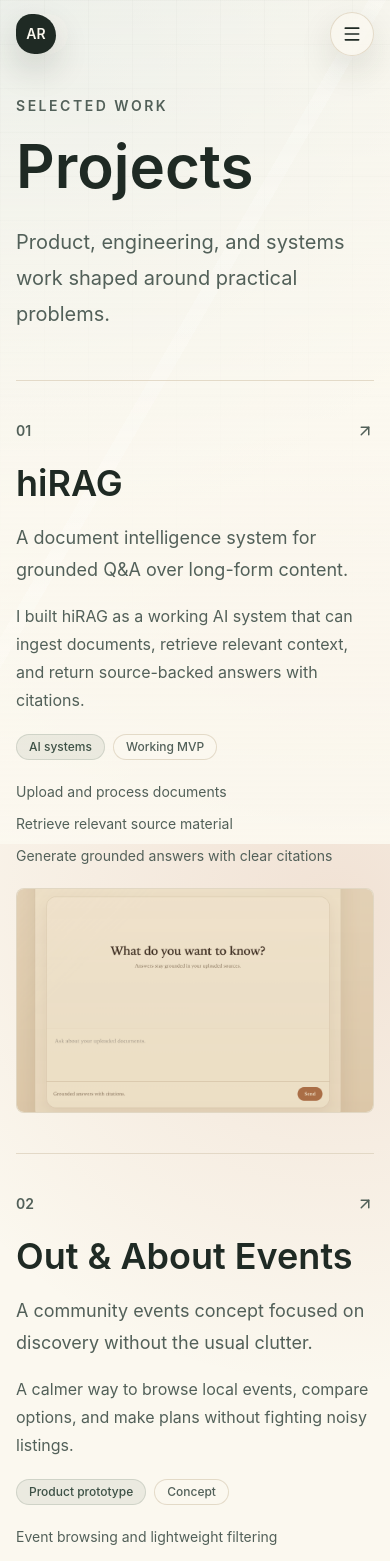
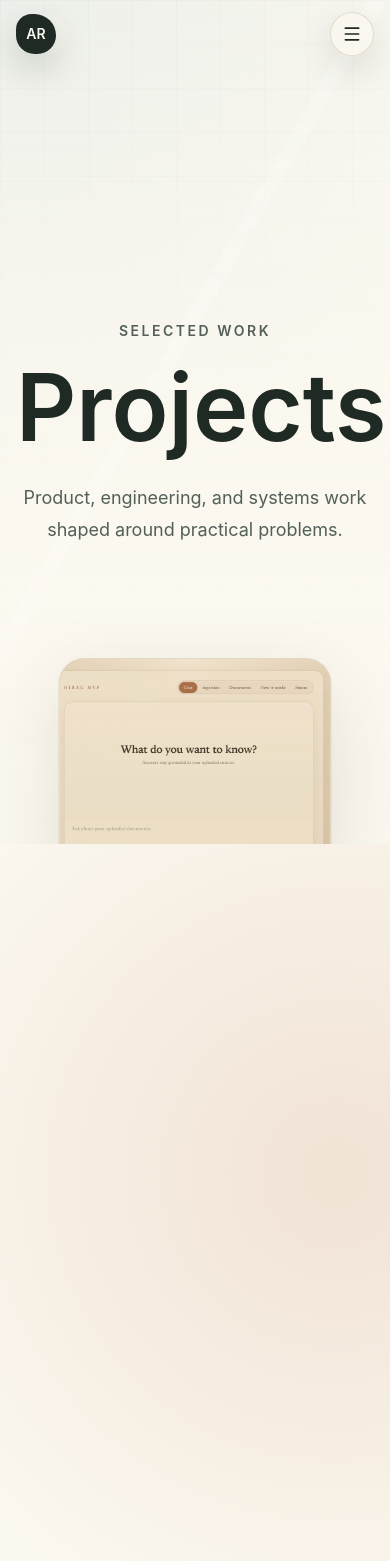
Before and after one commit to ADRcodes/PortfolioV3, a React (Vite) app: page /projects in a window 390 px wide. Shown: the top 1561 px of the page. Built offline with nearby package versions, Linux system fonts and the light colour scheme.

Commit message:
fixed mobile view for projects and updated about and contact pages

```diff
--- a/package.json
+++ b/package.json
@@ -3,7 +3,7 @@
   "private": true,
   "version": "0.1.0",
   "type": "module",
-  "packageManager": "pnpm@10",
+  "packageManager": "pnpm@10.20.0",
   "scripts": {
     "dev": "vite",
     "build": "vite build",
--- a/src/pages/Projects.jsx
+++ b/src/pages/Projects.jsx
@@ -16,19 +16,11 @@ import {
   getProjectPreviewImage,
 } from "../data/projectPresentation.js";
 import { projects } from "../data/projects.js";
-import { fadeUp, staggerContainer } from "../lib/motion.js";
 
 const projectSequence = projects;
 
-function ScrollProjectStage() {
-  const stageRef = useRef(null);
-  const [activeIndex, setActiveIndex] = useState(0);
-  const [showIntro, setShowIntro] = useState(true);
-  const [viewportSize, setViewportSize] = useState({ width: 1440, height: 900 });
-  const { scrollYProgress } = useScroll({
-    target: stageRef,
-    offset: ["start start", "end end"],
-  });
+function useViewportSize(defaultSize) {
+  const [viewportSize, setViewportSize] = useState(defaultSize);
 
   useEffect(() => {
     const updateViewportSize = () => {
@@ -42,6 +34,77 @@ function ScrollProjectStage() {
     window.addEventListener("resize", updateViewportSize);
     return () => window.removeEventListener("resize", updateViewportSize);
   }, []);
+
+  return viewportSize;
+}
+
+function ProjectPreview({ image, project, imageClassName, fallbackClassName }) {
+  if (image) {
+    return (
+      <motion.img
+        key={project.id}
+        src={image}
+        alt={`${project.title} project preview`}
+        className={imageClassName}
+        initial={{ opacity: 0, y: 52, scale: 1.04 }}
+        animate={{ opacity: 1, y: 0, scale: 1 }}
+        exit={{ opacity: 0, y: -40, scale: 0.98 }}
+        transition={{ duration: 0.55, ease: [0.22, 1, 0.36, 1] }}
+      />
+    );
+  }
+
+  return (
+    <motion.div
+      key={project.id}
+      className={fallbackClassName}
+      initial={{ opacity: 0, y: 52, scale: 1.04 }}
+      animate={{ opacity: 1, y: 0, scale: 1 }}
+      exit={{ opacity: 0, y: -40, scale: 0.98 }}
+      transition={{ duration: 0.55, ease: [0.22, 1, 0.36, 1] }}
+    >
+      <div>
+        <p className="text-sm font-semibold uppercase tracking-[0.22em] text-ink-soft">
+          {project.category}
+        </p>
+        <p className="mt-5 text-lg leading-8 text-ink-soft">{getProjectNote(project)}</p>
+      </div>
+    </motion.div>
+  );
+}
+
+function ProjectExternalLinks({ project, className = "" }) {
+  if (project.links.length === 0) {
+    return null;
+  }
+
+  return (
+    <div className={`flex flex-wrap gap-x-4 gap-y-2 ${className}`}>
+      {project.links.map((link) => (
+        <a
+          key={link.href}
+          href={link.href}
+          target="_blank"
+          rel="noreferrer"
+          className="inline-flex items-center gap-1.5 text-sm font-semibold text-ink-soft transition hover:text-moss-dark"
+        >
+          {link.label === "Code" ? "GitHub" : link.label}
+          <ArrowUpRight aria-hidden="true" size={13} />
+        </a>
+      ))}
+    </div>
+  );
+}
+
+function ScrollProjectStage() {
+  const stageRef = useRef(null);
+  const [activeIndex, setActiveIndex] = useState(0);
+  const [showIntro, setShowIntro] = useState(true);
+  const viewportSize = useViewportSize({ width: 1440, height: 900 });
+  const { scrollYProgress } = useScroll({
+    target: stageRef,
+    offset: ["start start", "end end"],
+  });
 
   const finalImageLeft = 80;
 
@@ -151,36 +214,12 @@ function ScrollProjectStage() {
         >
           <div className="relative h-full w-full overflow-hidden">
             <AnimatePresence mode="wait">
-              {activeImage ? (
-                <motion.img
-                  key={activeProject.id}
-                  src={activeImage}
-                  alt={`${activeProject.title} project preview`}
-                  className="absolute inset-0 h-full w-full object-cover mix-blend-multiply saturate-[0.9]"
-                  initial={{ opacity: 0, y: 52, scale: 1.04 }}
-                  animate={{ opacity: 1, y: 0, scale: 1 }}
-                  exit={{ opacity: 0, y: -40, scale: 0.98 }}
-                  transition={{ duration: 0.55, ease: [0.22, 1, 0.36, 1] }}
+              <ProjectPreview
+                image={activeImage}
+                project={activeProject}
+                imageClassName="absolute inset-0 h-full w-full object-cover mix-blend-multiply saturate-[0.9]"
+                fallbackClassName="absolute inset-0 grid place-items-center bg-paper-soft px-12 text-center"
               />
-              ) : (
-                <motion.div
-                  key={activeProject.id}
-                  className="absolute inset-0 grid place-items-center bg-paper-soft px-12 text-center"
-                  initial={{ opacity: 0, y: 52, scale: 1.04 }}
-                  animate={{ opacity: 1, y: 0, scale: 1 }}
-                  exit={{ opacity: 0, y: -40, scale: 0.98 }}
-                  transition={{ duration: 0.55, ease: [0.22, 1, 0.36, 1] }}
-                >
-                  <div>
-                    <p className="text-sm font-semibold uppercase tracking-[0.22em] text-ink-soft">
-                      {activeProject.category}
-                    </p>
-                    <p className="mt-5 text-5xl font-semibold leading-tight text-ink">
-                      {activeProject.title}
-                    </p>
-                  </div>
-                </motion.div>
-              )}
             </AnimatePresence>
             <motion.div
               className="absolute bottom-7 left-7 z-20 grid gap-2"
@@ -233,20 +272,7 @@ function ScrollProjectStage() {
                   <ArrowUpRight aria-hidden="true" size={15} />
                 </Link>
                 {activeProject.links.length > 0 && (
-                  <div className="mt-4 flex flex-wrap gap-x-4 gap-y-2">
-                    {activeProject.links.map((link) => (
-                      <a
-                        key={link.href}
-                        href={link.href}
-                        target="_blank"
-                        rel="noreferrer"
-                        className="inline-flex items-center gap-1.5 text-sm font-semibold text-ink-soft transition hover:text-moss-dark"
-                      >
-                        {link.label === "Code" ? "GitHub" : link.label}
-                        <ArrowUpRight aria-hidden="true" size={13} />
-                      </a>
-                    ))}
-                  </div>
+                  <ProjectExternalLinks project={activeProject} className="mt-4" />
                 )}
               </div>
 
@@ -264,101 +290,215 @@ function ScrollProjectStage() {
   );
 }
 
-function MobileProjectList() {
+function MobileProjectStage() {
+  const stageRef = useRef(null);
+  const [activeIndex, setActiveIndex] = useState(0);
+  const [showIntro, setShowIntro] = useState(true);
+  const viewportSize = useViewportSize({ width: 390, height: 844 });
+  const { scrollYProgress } = useScroll({
+    target: stageRef,
+    offset: ["start start", "end end"],
+  });
+
+  const introScale = useTransform(scrollYProgress, [0, 0.12], [1, 0.58]);
+  const introY = useTransform(scrollYProgress, [0, 0.12], [0, -120]);
+  const introOpacity = useTransform(scrollYProgress, (value) => {
+    if (value >= 0.09) return 0;
+    if (value <= 0.035) return 1;
+    return 1 - (value - 0.035) / 0.055;
+  });
+  const imageTop = useTransform(scrollYProgress, [0, 0.18, 0.32], [
+    viewportSize.height * 0.78,
+    viewportSize.height * 0.23,
+    96,
+  ]);
+  const imageLeft = useTransform(scrollYProgress, [0, 0.18, 0.32], [
+    viewportSize.width / 2,
+    viewportSize.width / 2,
+    16,
+  ]);
+  const imageX = useTransform(scrollYProgress, [0, 0.18, 0.32], ["-50%", "-50%", "0%"]);
+  const imageWidth = useTransform(scrollYProgress, [0, 0.18, 0.32], [
+    viewportSize.width * 0.7,
+    viewportSize.width * 0.84,
+    Math.max(viewportSize.width - 32, 300),
+  ]);
+  const imageHeight = useTransform(scrollYProgress, [0, 0.18, 0.32], [
+    viewportSize.height * 0.32,
+    viewportSize.height * 0.38,
+    viewportSize.height * 0.39,
+  ]);
+  const imageRadius = useTransform(scrollYProgress, [0, 0.32], ["1.6rem", "1.2rem"]);
+  const detailsOpacity = useTransform(scrollYProgress, (value) => {
+    if (value <= 0.3) return 0;
+    if (value >= 0.39) return 1;
+    return (value - 0.3) / 0.09;
+  });
+  const detailsY = useTransform(scrollYProgress, (value) => {
+    if (value <= 0.3) return 24;
+    if (value >= 0.39) return 0;
+    return 24 * (1 - (value - 0.3) / 0.09);
+  });
+  const dotsOpacity = useTransform(scrollYProgress, (value) => {
+    if (value <= 0.38) return 0;
+    if (value >= 0.44) return 1;
+    return (value - 0.38) / 0.06;
+  });
+
+  useMotionValueEvent(scrollYProgress, "change", (value) => {
+    setShowIntro((current) => {
+      if (value > 0.09 && current) return false;
+      if (value < 0.09 && !current) return true;
+      return current;
+    });
+
+    const start = 0.42;
+    const end = 0.96;
+    const range = end - start;
+    const normalized = Math.min(Math.max((value - start) / range, 0), 0.999);
+    const nextIndex = Math.min(
+      projectSequence.length - 1,
+      Math.floor(normalized * projectSequence.length),
+    );
+
+    setActiveIndex((current) => (current === nextIndex ? current : nextIndex));
+  });
+
+  const activeProject = projectSequence[activeIndex];
+  const activeImage = getProjectPreviewImage(activeProject);
+
   return (
-    <motion.section
-      className="md:hidden"
-      variants={staggerContainer}
-      initial="hidden"
-      animate="visible"
+    <section
+      ref={stageRef}
+      className="relative md:hidden"
+      style={{ height: `${240 + projectSequence.length * 86}vh` }}
     >
-      <div className="border-b border-line/80 pb-12">
+      <div className="sticky top-0 h-svh overflow-hidden">
+        {showIntro && (
+          <motion.div
+            className="pointer-events-none absolute inset-x-0 top-[38svh] z-0 px-4 text-center"
+            style={{ scale: introScale, y: introY, opacity: introOpacity }}
+          >
             <p className="text-sm font-semibold uppercase tracking-[0.18em] text-ink-soft">
               Selected work
             </p>
-        <h1 className="mt-5 text-6xl font-semibold leading-none tracking-normal text-ink">
+            <h1 className="mt-5 text-[clamp(5.25rem,24vw,7.5rem)] font-semibold leading-none tracking-normal text-ink">
               Projects
             </h1>
-        <p className="mt-7 text-xl leading-9 text-ink-soft">
+            <p className="mx-auto mt-7 max-w-sm text-lg leading-8 text-ink-soft">
               Product, engineering, and systems work shaped around practical problems.
             </p>
+          </motion.div>
+        )}
+
+        <motion.div
+          className="absolute z-20 overflow-hidden border border-line/80 bg-paper-soft shadow-soft"
+          style={{
+            top: imageTop,
+            left: imageLeft,
+            width: imageWidth,
+            height: imageHeight,
+            x: imageX,
+            borderRadius: imageRadius,
+          }}
+        >
+          <div className="relative h-full w-full overflow-hidden">
+            <AnimatePresence mode="wait">
+              <ProjectPreview
+                image={activeImage}
+                project={activeProject}
+                imageClassName="absolute inset-0 h-full w-full object-cover mix-blend-multiply saturate-[0.9]"
+                fallbackClassName="absolute inset-0 grid place-items-center bg-paper-soft px-8 text-center"
+              />
+            </AnimatePresence>
+            <motion.div
+              className="absolute bottom-5 left-5 z-20 flex gap-1.5"
+              style={{ opacity: dotsOpacity }}
+            >
+              {projectSequence.map((project, index) => (
+                <span
+                  key={project.id}
+                  className={`h-1.5 w-1.5 rounded-full transition ${
+                    index === activeIndex ? "bg-moss-dark" : "bg-line"
+                  }`}
+                />
+              ))}
+            </motion.div>
+          </div>
+        </motion.div>
+
+        <motion.div
+          className="absolute inset-x-4 z-30"
+          style={{
+            top: viewportSize.height * 0.39 + 128,
+            opacity: detailsOpacity,
+            y: detailsY,
+          }}
+        >
+          <AnimatePresence mode="wait" initial={false}>
+            <motion.div
+              key={activeProject.id}
+              initial={{ opacity: 0, y: 18 }}
+              animate={{ opacity: 1, y: 0 }}
+              exit={{ opacity: 0, y: -14 }}
+              transition={{ duration: 0.26, ease: [0.22, 1, 0.36, 1] }}
+            >
+              <div className="mb-4 flex items-start justify-between gap-3">
+                <span className="text-3xl font-semibold leading-none text-moss-dark">
+                  {String(activeIndex + 1).padStart(2, "0")}
+                  <span className="ml-1 align-top text-xs text-ink-soft">
+                    / {String(projectSequence.length).padStart(2, "0")}
+                  </span>
+                </span>
+                <div className="flex flex-wrap justify-end gap-2 pt-1">
+                  <Pill tone="moss">{activeProject.category}</Pill>
+                  <Pill>{activeProject.status}</Pill>
+                </div>
               </div>
 
-      <div className="grid">
-        {projectSequence.map((project, index) => {
-          const image = getProjectPreviewImage(project);
-
-          return (
-            <motion.div key={project.id} variants={fadeUp}>
-              <article className="grid gap-5 border-b border-line/80 py-10 text-ink">
+              <div className="grid gap-4">
                 <Link
-                  to={getProjectPath(project)}
-                  className="grid gap-5 transition hover:text-moss-dark"
+                  to={getProjectPath(activeProject)}
+                  className="group grid gap-3 transition hover:text-moss-dark"
                 >
-                  <div className="flex items-center justify-between gap-4">
-                    <span className="text-sm font-semibold text-ink-soft">
-                      {String(index + 1).padStart(2, "0")}
-                    </span>
-                    <ArrowUpRight aria-hidden="true" className="text-ink-soft" size={18} />
-                  </div>
-                  <div>
-                    <h2 className="text-4xl font-semibold leading-tight">{project.title}</h2>
-                    <p className="mt-4 text-lg leading-8 text-ink-soft">{project.subtitle}</p>
-                    <p className="mt-4 text-base leading-7 text-ink-soft">{project.summary}</p>
-                  </div>
-                  <div className="flex flex-wrap gap-2">
-                    <Pill tone="moss">{project.category}</Pill>
-                    <Pill>{project.status}</Pill>
-                  </div>
-                  <div className="grid gap-2">
-                    {project.highlights.map((highlight) => (
-                      <p key={highlight} className="text-sm leading-6 text-ink-soft">
-                        {highlight}
-                      </p>
-                    ))}
-                  </div>
-                  {image && (
-                    <div className="overflow-hidden rounded-lg border border-line/80 bg-paper-soft">
-                      <img
-                        src={image}
-                        alt={`${project.title} project preview`}
-                        loading="lazy"
-                        className="aspect-[16/10] w-full object-cover mix-blend-multiply saturate-[0.9]"
+                  <div className="flex items-start justify-between gap-4">
+                    <h2 className="text-[clamp(2.1rem,10.5vw,3.3rem)] font-semibold leading-[0.96] tracking-normal">
+                      {activeProject.title}
+                    </h2>
+                    <ArrowUpRight
+                      aria-hidden="true"
+                      className="mt-2 shrink-0 text-ink-soft transition group-hover:-translate-y-0.5 group-hover:translate-x-0.5"
+                      size={20}
                     />
                   </div>
-                  )}
+                  <p className="max-w-sm text-base leading-7 text-ink-soft">
+                    {getProjectNote(activeProject)}
+                  </p>
                 </Link>
-                {project.links.length > 0 && (
+
                 <div className="flex flex-wrap gap-x-4 gap-y-2">
-                    {project.links.map((link) => (
-                      <a
-                        key={link.href}
-                        href={link.href}
-                        target="_blank"
-                        rel="noreferrer"
-                        className="inline-flex items-center gap-1.5 text-sm font-semibold text-ink-soft transition hover:text-moss-dark"
+                  <Link
+                    to={getProjectPath(activeProject)}
+                    className="inline-flex items-center gap-1.5 text-sm font-semibold text-moss-dark transition hover:text-ink"
                   >
-                        {link.label === "Code" ? "GitHub" : link.label}
+                    View project
                     <ArrowUpRight aria-hidden="true" size={13} />
-                      </a>
-                    ))}
+                  </Link>
+                  <ProjectExternalLinks project={activeProject} />
                 </div>
-                )}
-              </article>
+              </div>
             </motion.div>
-          );
-        })}
+          </AnimatePresence>
+        </motion.div>
       </div>
-    </motion.section>
+    </section>
   );
 }
 
 export default function Projects() {
   return (
     <AnimatedPage className="!max-w-none !px-0 !pt-0 sm:!px-0 lg:!px-0 lg:!pt-0">
-      <div className="mx-auto block w-full max-w-7xl px-4 pt-24 sm:px-6 md:hidden lg:px-8 lg:pt-28">
-        <MobileProjectList />
-      </div>
+      <MobileProjectStage />
       <ScrollProjectStage />
     </AnimatedPage>
   );
```
Also changed, not shown: index.html (+17 -1 lines), src/pages/About.jsx (+26 -119 lines), src/pages/Contact.jsx (+5 -5 lines), src/styles/global.css (+41 -1 lines), public/images/meta/alex-russell-avatar.jpg (added), public/images/meta/alex-russell-profile.png (added). Lines whose indentation alone changed are shown as unchanged.
